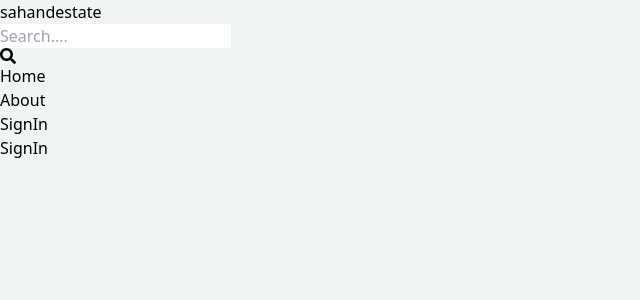
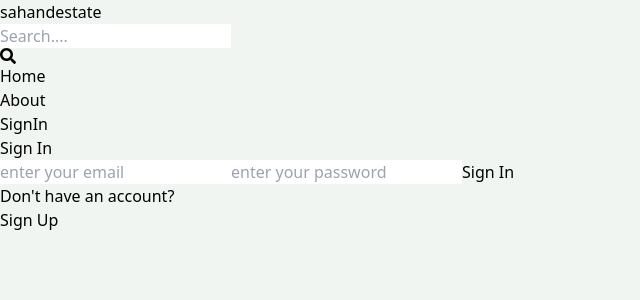
Before and after one commit to Jyotisolanki1/estate, a React (Vite) app in the folder client/: page /sign-in in a window 1280 px wide. Shown: the top 300 px of the page, without its empty margins (0-640 px from the left). Built offline with nearby package versions, Linux system fonts and the light colour scheme.

Commit message:
sign in finish

```diff
--- a/client/src/pages/SignIn.jsx
+++ b/client/src/pages/SignIn.jsx
@@ -1,7 +1,71 @@
-import React from 'react'
+import React, { useState } from 'react'
+import { Link } from 'react-router-dom';
+import { useNavigate } from 'react-router-dom';
 
 export default function SignIn() {
+  const [formData, setFormData] = useState({});
+  const  [ error , setError] = useState(null);
+  const [loading, setLoading] = useState(false);
+
+
+  const navigate = useNavigate();
+
+
+
+  const handleChange =(e)=>{
+    setFormData({
+      ...formData,
+      [e.target.id] : e.target.value
+    })
+  }
+
+
+ const handleSubmit = async(e) =>{
+  e.preventDefault();
+  try {
+    setLoading(true);
+    const res = await fetch('http://localhost:3000/api/auth/sign-in', {
+      method: 'POST',
+      headers: {
+        'Content-Type': 'application/json',
+      },
+      body: JSON.stringify(formData),
+
+    });
+     const data = await res.json();
+     if(data.success === false){
+      setError(data.message);
+      setLoading(false);
+      return
+     }
+    setLoading(false);
+    setError(null)
+    navigate('/')
+  } catch (error) {
+    setError(error.message)
+  }
+
+ }
+
+
   return (
-    <div>SignIn</div>
+    <div className='max-w-lg p-3 mx-auto'>
+     <h1 className='text-3xl text-center font-semibold my-7'>Sign In</h1>
+
+     <form className='flex flex-col gap-4' onSubmit={handleSubmit}>
+
+       <input type='email' placeholder='enter your email' className='border p-3 rounded-lg' id='email' onChange={handleChange}/>
+       <input type='password' placeholder='enter your password' className='border p-3 rounded-lg' id='password' onChange={handleChange}/>
+       <button className='bg-slate-700 text-white p-3 rounded-lg uppercase hover:opacity-95 disabled:opacity-80'>{loading?"loading..":"Sign In"}</button>
+     </form>
+
+     <div className='flex gap-2 mt-5'>
+       <p>Don't have an account?</p>
+       <Link to='/sign-up'>
+        <span className='text-blue-700'>Sign Up</span>
+       </Link>
+     </div>
+     {error? <p className='text-red-500 mt-5'>{error}</p>: null}
+    </div>
   )
 }
--- a/client/src/pages/SignUp.jsx
+++ b/client/src/pages/SignUp.jsx
@@ -36,7 +36,7 @@
     });
      const data = await res.json();
      if(data.success === false){
-      seteError(data.message);
+      setError(data.message);
       setLoading(false);
       return
      }
```
